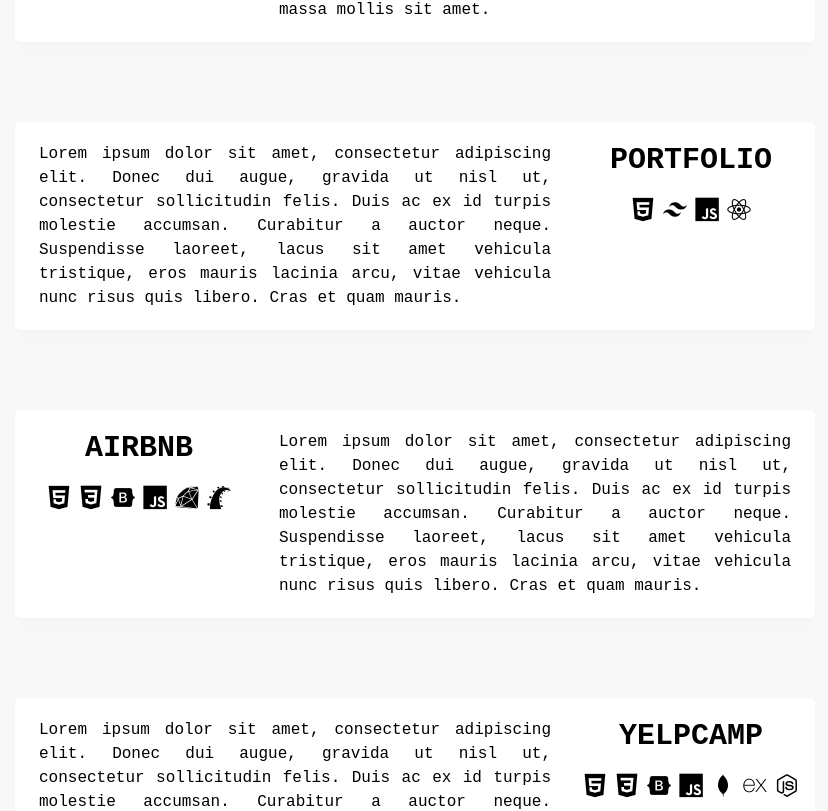
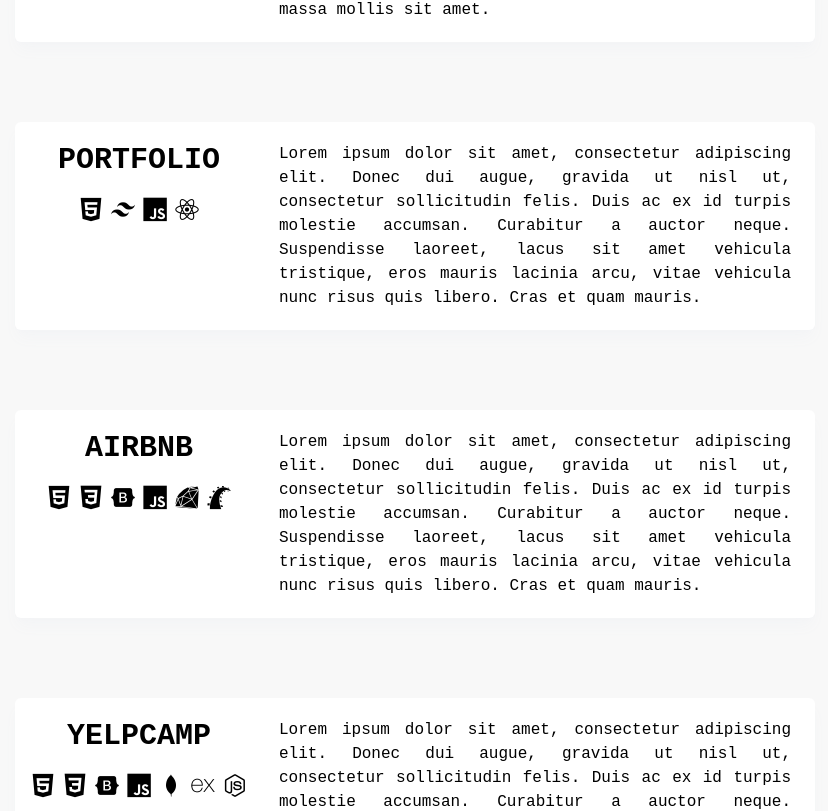
Before and after one commit to zacnation/react-portfolio, a React (Vite) app: page / in a window 1280 px wide. Shown: the part 1558-2369 px from the top of the page, without its empty margins (225-1053 px from the left). Built offline with nearby package versions, Linux system fonts and the light colour scheme.

Commit message:
Remove inverted ProjectCard temporarily

```diff
--- a/src/components/Projects.jsx
+++ b/src/components/Projects.jsx
@@ -18,7 +18,7 @@ export default function About(props) {
           description="A Rails prototype of Mind Mission, a mindfulness training game for 9 to 11-year-olds. Sed sagittis felis turpis, vitae accumsan nibh lacinia in. Nulla nec tellus at sapien fringilla consequat. Cras ac ultrices neque. Suspendisse vehicula pretium maximus. Phasellus lorem risus, semper nec mauris et, luctus convallis nisi. Integer vel leo at erat dictum pharetra. Suspendisse efficitur lacus odio, nec porta massa mollis sit amet."
           techs={["ruby", "rails", "javascript", "stimulus"]}
         />
-        <ProjectCardInverted
+        <ProjectCard
           darkMode={props.darkMode}
           title="PORTFOLIO"
           description="Lorem ipsum dolor sit amet, consectetur adipiscing elit. Donec dui augue, gravida ut nisl ut, consectetur sollicitudin felis. Duis ac ex id turpis molestie accumsan. Curabitur a auctor neque. Suspendisse laoreet, lacus sit amet vehicula tristique, eros mauris lacinia arcu, vitae vehicula nunc risus quis libero. Cras et quam mauris."
@@ -30,7 +30,7 @@ export default function About(props) {
           description="Lorem ipsum dolor sit amet, consectetur adipiscing elit. Donec dui augue, gravida ut nisl ut, consectetur sollicitudin felis. Duis ac ex id turpis molestie accumsan. Curabitur a auctor neque. Suspendisse laoreet, lacus sit amet vehicula tristique, eros mauris lacinia arcu, vitae vehicula nunc risus quis libero. Cras et quam mauris."
           techs={["html5", "css3", "bootstrap", "javascript", "ruby", "rails"]}
         />
-        <ProjectCardInverted
+        <ProjectCard
           darkMode={props.darkMode}
           title="YELPCAMP"
           description="Lorem ipsum dolor sit amet, consectetur adipiscing elit. Donec dui augue, gravida ut nisl ut, consectetur sollicitudin felis. Duis ac ex id turpis molestie accumsan. Curabitur a auctor neque. Suspendisse laoreet, lacus sit amet vehicula tristique, eros mauris lacinia arcu, vitae vehicula nunc risus quis libero. Cras et quam mauris."
```
